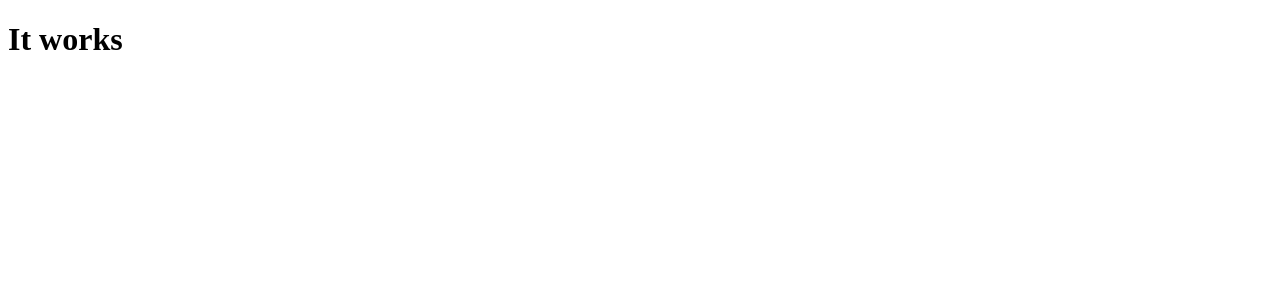
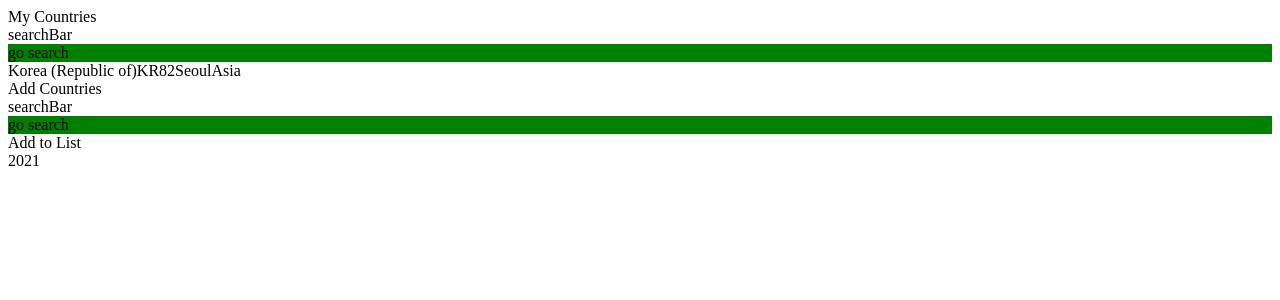
Before and after one commit to Gummybearr/react-practice, a React app in the folder country-search/: page / in a window 1280 px wide. Shown: the top 300 px of the page. Built offline with nearby package versions, Linux system fonts and the light colour scheme.

Commit message:
Add skeleton component

```diff
--- a/country-search/src/App.js
+++ b/country-search/src/App.js
@@ -1,8 +1,37 @@
 import React from 'react'
+
+import SearchBar from './component/SearchBar';
+import Country from './component/Country';
+import Container from './component/Container';
+import Button from './component/Button';
+import ModalBox from './component/ModalBox';
 
 function App(){
     return <div>
-        <h1>It works</h1>
+        <header>My Countries</header>
+
+        <article>
+            <SearchBar/>
+            <Container
+                content={<Country
+                    name="Korea (Republic of)"
+                    alpha2Code="KR"
+                    callingCodes="82"
+                    capital="Seoul"
+                    region="Asia"
+                />}
+            />
+            <Button text="Add Countries"/>
+        </article>
+
+        <ModalBox content={
+            <>
+                <SearchBar/>
+                <Button text="Add to List"/>
+            </>
+        }/>
+
+        <footer>2021</footer>
     </div>
 }
 
--- /dev/null
+++ b/country-search/src/component/Button.js
@@ -0,0 +1,11 @@
+import React from 'react';
+
+const Button = (props) => {
+    return (
+        <div onClick={props.onClick}>
+            {props.text}
+        </div>
+    )
+}
+
+export default Button;
--- /dev/null
+++ b/country-search/src/component/Container.js
@@ -0,0 +1,11 @@
+import React from 'react';
+
+const Container = (props) =>{
+    return (
+        <div>
+            {props.content}
+        </div>
+    )
+}
+
+export default Container;
--- /dev/null
+++ b/country-search/src/component/Country.js
@@ -0,0 +1,15 @@
+import React from 'react';
+
+const Country = (props) =>{
+    return (
+        <div>
+            {props.name}
+            {props.alpha2Code}
+            {props.callingCodes}
+            {props.capital}
+            {props.region}
+        </div>
+    )
+}
+
+export default Country;
--- /dev/null
+++ b/country-search/src/component/ModalBox.js
@@ -0,0 +1,11 @@
+import React from 'react';
+
+const ModalBox = (props) => {
+    return (
+        <div>
+            {props.content}
+        </div>
+    )
+}
+
+export default ModalBox;
--- /dev/null
+++ b/country-search/src/component/SearchBar.css
@@ -0,0 +1,3 @@
+#ok{
+    background-color: green;
+}
--- /dev/null
+++ b/country-search/src/component/SearchBar.js
@@ -0,0 +1,16 @@
+import React from 'react';
+import './SearchBar.css';
+
+const SearchBar = () => {
+
+    const clickSearch = () => {console.log('ok')}
+
+    return <div>
+        searchBar
+        <div id="ok"onClick={clickSearch}>
+            go search
+        </div>
+    </div>
+}
+
+export default SearchBar;
--- a/country-search/webpack.config.js
+++ b/country-search/webpack.config.js
@@ -18,6 +18,10 @@ module.exports = {
                 use: {
                     loader: 'babel-loader'
                 }
+            },
+            {
+                test: /\.css$/,
+                use: ["style-loader", "css-loader"]
             }
         ]
     },
```
Also changed, not shown: 1 other file (tests, documents, lock files or other folders).
